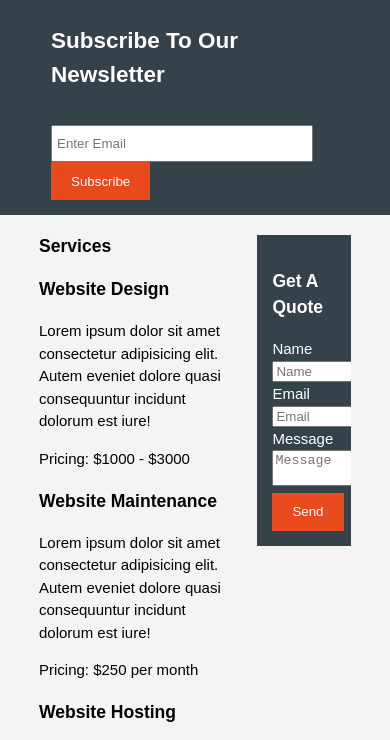
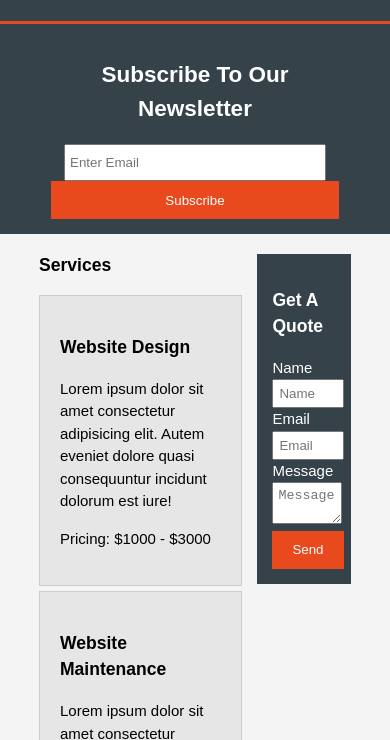
Before and after one commit to fedora-07/H5-Website, a plain HTML site: page services.html in a window 390 px wide. Shown: the part 162-902 px from the top of the page. Drawn offline with Linux system fonts and the light colour scheme.

Commit message:
added msdia queries

```diff
--- a/style.css
+++ b/style.css
@@ -92,7 +92,7 @@ header a:hover {
     width: 100%;
     background: url(img/showcase.jpg) repeat;
     text-align: center;
-    color: #e8491d;
+    color: whitesmoke;
 }
 
 #showcase h1 {
@@ -151,11 +151,25 @@ aside#sidebar {
     margin-top: 10px;
 }
 
+aside#sidebar .quote input, aside#sidebar .quote textarea {
+    width: 90%;
+    padding: 5px;
+}
+
 /* Main-col*/
 
 article#main-col {
     float: left;
     width: 65%;
+}
+
+/* services*/
+ul#services li {
+    list-style: none;
+    padding: 20px;
+    border: #ccc 1px solid;
+    margin-bottom: 5px;
+    background: #e6e6e6;
 }
 
 footer {
@@ -165,3 +179,34 @@ footer {
     background-color: #e8491d;
     text-align: center;
 }
+
+/*media queries*/
+
+@media(max-width:768px) {
+    header #branding,
+    header nav,
+    header nav li,
+    #newsletter h1,
+    #newsletter form {
+        float: none;
+        text-align: center;
+        width: 100%;
+    }
+
+    header {
+        padding-bottom: 20px;
+    }
+
+    #showcase h1{
+        margin-top: 40px;
+    }
+
+    #newsletter button {
+        display: block;
+        width: 100%;
+    }
+
+    #newsletter form input[type="email"] {
+        margin-bottom: ;
+    }
+}
```
